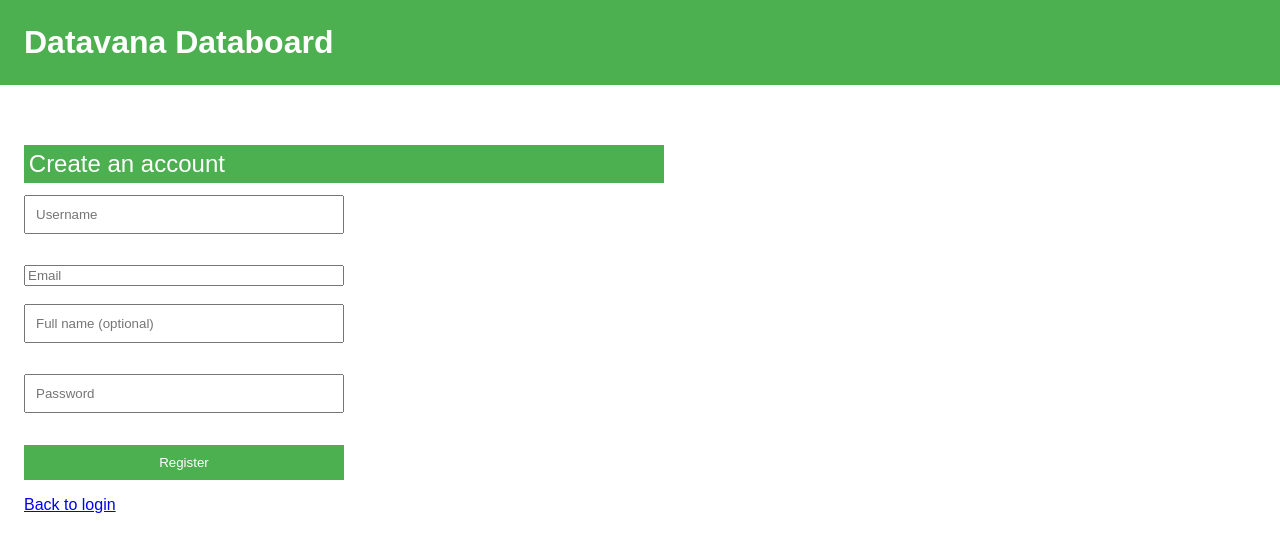
After one commit to datavana/databoard_server, a FastAPI app: template src/templates/register.html in a window 1280 px wide. The commit adds this page. Shown: the top 552 px of the page. Run offline with FastAPI, Linux system fonts and the light colour scheme; the template is opened without the code that fills it, so the values that code supplies are empty; parts of the project's set-up code (start-up, migrations or seed data) failed here and were passed over.

Commit message:
Draft user registration

```diff
--- a/src/app.py
+++ b/src/app.py
@@ -1,14 +1,16 @@
 from typing import Annotated, Dict, List, Optional, Tuple
 from collections import defaultdict, deque
+from email.message import EmailMessage
+from urllib.parse import urlencode
+import os
+import smtplib
 import time
-from fastapi import FastAPI, Depends, Request, HTTPException, Response, Query, Body
-from fastapi.middleware.cors import CORSMiddleware
+from fastapi import FastAPI, Depends, Request, HTTPException, Response, Query, Body, Form
 from fastapi.security import OAuth2PasswordBearer, OAuth2PasswordRequestForm
 from fastapi.templating import Jinja2Templates
 from fastapi.staticfiles import StaticFiles
 from fastapi.responses import HTMLResponse, RedirectResponse
 
-from pydantic import conint
 import json
 
 from .jobs import worker, payloads, results
@@ -133,12 +135,66 @@ async def enforce_user_rate_limit(
     headers = _enforce_bucket_limit(bucket, route_path, user.rateLimit)
     response.headers.update(headers)
 
+
+def _get_public_base_url(request: Request) -> str:
+    base_url = os.getenv("DATABOARD_PUBLIC_BASE_URL")
+    if base_url:
+        return base_url.rstrip("/")
+    return str(request.base_url).rstrip("/")
+
+
+def _build_verification_link(request: Request, token: str) -> str:
+    return f"{_get_public_base_url(request)}/verify-email?{urlencode({'token': token})}"
+
+
+def _send_verification_email(request: Request, user: users.User, token: str) -> bool:
+    recipient = user.email
+    if not recipient:
+        raise HTTPException(status_code=400, detail="An email address is required for registration")
+
+    verification_link = _build_verification_link(request, token)
+    subject = "Verify your Datavana Databoard account"
+    body = (
+        f"Hello {user.fullname or user.username},\n\n"
+        "please verify your Databoard account by opening the following link:\n\n"
+        f"{verification_link}\n\n"
+        "If you did not register for Databoard, you can ignore this message.\n"
+    )
+
+    smtp_host = os.getenv("DATABOARD_SMTP_HOST")
+    if not smtp_host:
+        print(f"[Datavana Databoard] Verification link for {user.username}: {verification_link}")
+        return False
+
+    smtp_port = int(os.getenv("DATABOARD_SMTP_PORT", "587"))
+    smtp_username = os.getenv("DATABOARD_SMTP_USERNAME")
+    smtp_password = os.getenv("DATABOARD_SMTP_PASSWORD")
+    smtp_from = os.getenv("DATABOARD_EMAIL_FROM", smtp_username or "no-reply@databoard.local")
+    use_tls = os.getenv("DATABOARD_SMTP_TLS", "1").lower() not in {"0", "false", "no"}
+
+    message = EmailMessage()
+    message["Subject"] = subject
+    message["From"] = smtp_from
+    message["To"] = recipient
+    message.set_content(body)
+
+    with smtplib.SMTP(smtp_host, smtp_port, timeout=10) as smtp:
+        if use_tls:
+            smtp.starttls()
+        if smtp_username is not None:
+            if smtp_password is not None:
+                smtp.login(smtp_username, smtp_password)
+        smtp.send_message(message)
+    return True
+
 # Custom Exception Handler for HTTPException
 @app.exception_handler(HTTPException)
 async def http_exception_handler(request: Request, exc: HTTPException):
     """Renders an HTML error page instead of JSON response for HTTP exceptions."""
 
     if request.url.path == "/login":
+        if exc.status_code == 403 and "verified" in str(exc.detail).lower():
+            return RedirectResponse(url="/login?success=2", status_code=303)
         return RedirectResponse(url="/login?success=0", status_code=303)
 
     return templates.TemplateResponse(
@@ -161,6 +217,84 @@ async def login(form_data: Annotated[OAuth2PasswordRequestForm, Depends()]):
     redirect_url = f"/login?success=1#access_token={access_token.access_token}"
     return RedirectResponse(url=redirect_url, status_code=303)
 
+
+@app.get("/register", response_class=HTMLResponse, include_in_schema=False)
+async def register_form(request: Request, success: str = Query("0"), message: str = Query("")):
+    """Serve the public self-registration form."""
+    return templates.TemplateResponse(
+        "register.html",
+        {"request": request, "success": success, "message": message, "title": "Databoard"}
+    )
+
+
+@app.post("/register", include_in_schema=False)
+async def register(
+    request: Request,
+    username: str = Form(...),
+    password: str = Form(...),
+    email: str = Form(...),
+    fullname: Optional[str] = Form(None)
+):
+    """Create a pending account and send a verification email."""
+    try:
+        user = accounts.addUser(
+            username=username,
+            password=password,
+            email=email,
+            fullname=fullname,
+            usertype="human",
+            tokenExpires=True,
+            emailVerified=False,
+            disabled=True,
+        )
+        if user.email is None:
+            raise HTTPException(status_code=400, detail="An email address is required for registration")
+        verification_token = accounts.createVerificationToken(user.username, user.email)
+        internal_user = accounts.getUser(user.username)
+        if not isinstance(internal_user, users.User):
+            internal_user = users.User(**accounts.accounts[user.username])
+        email_sent = _send_verification_email(request, internal_user, verification_token)
+    except HTTPException as exc:
+        if username in accounts.accounts and accounts.accounts[username].get("emailVerified") is False:
+            accounts.deleteUser(username)
+        return templates.TemplateResponse(
+            "register.html",
+            {
+                "request": request,
+                "title": "Datavana Databoard",
+                "success": "0",
+                "message": exc.detail,
+            },
+            status_code=exc.status_code,
+        )
+    except Exception:
+        if username in accounts.accounts and accounts.accounts[username].get("emailVerified") is False:
+            accounts.deleteUser(username)
+        raise HTTPException(status_code=502, detail="Could not send verification email")
+
+    if email_sent:
+        return RedirectResponse(url="/register?success=1", status_code=303)
+
+    return RedirectResponse(
+        url=f"/register?{urlencode({'success': '1', 'message': 'Verification link logged on the server because SMTP is not configured.'})}",
+        status_code=303,
+    )
+
+
+@app.get("/verify-email", response_class=HTMLResponse, include_in_schema=False)
+async def verify_email(request: Request, token: str = Query(...)):
+    """Verify a registration token and activate the account."""
+    try:
+        user = accounts.verifyEmailToken(token)
+        success = "1"
+        message = ""
+    except HTTPException as exc:
+        user = None
+        success = "0"
+        message = exc.detail
+    context: Dict[str, object] = {"request": request, "title": "Databoard", "success": success, "user": user, "message": message}
+    return templates.TemplateResponse("verify_email.html", context)
+
 @app.get("/", include_in_schema=False)
 async def homepage(request: Request):
     # try:
@@ -176,7 +310,7 @@ async def task_add(
         _rate_limit: Annotated[None, Depends(enforce_user_rate_limit)],
         request: Request,
         payload: payloads.TaskInput,
-        wait: conint(ge=0, le=10) = 0
+        wait: int = Query(0, ge=0, le=10)
 ):
     """
     Generate a task
@@ -273,7 +407,7 @@ async def task_get(
     user: Annotated[users.User, Depends(get_current_user)],
     _rate_limit: Annotated[None, Depends(enforce_user_rate_limit)],
     task_id: str,
-    wait: conint(ge=0, le=10) = 0
+    wait: int = Query(0, ge=0, le=10)
 ):
     """
     Get the task status and if finished the result
@@ -324,9 +458,12 @@ async def token(response: Response, form_data: Annotated[OAuth2PasswordRequestFo
     :return:
     """
     account = accounts.accounts.get(form_data.username, {})
+    rate_limit_config: Dict[str, Dict[str, int]] = {}
+    if isinstance(account, dict):
+        rate_limit_config = account.get("rateLimit", {}) if isinstance(account.get("rateLimit", {}), dict) else {}
     route_path = "/token"
     bucket = f"token:{form_data.username}:{route_path}"
-    headers = _enforce_bucket_limit(bucket, route_path, account.get("rateLimit", {}))
+    headers = _enforce_bucket_limit(bucket, route_path, rate_limit_config)
     response.headers.update(headers)
     return accounts.getAccessToken(form_data)
 
--- a/src/templates/login.html
+++ b/src/templates/login.html
@@ -7,6 +7,9 @@
         {% if success == "0" %}
             <p class="status">Not authorized</p>
         {% endif %}
+        {% if success == "2" %}
+            <p class="status">Please verify your email address before logging in.</p>
+        {% endif %}
 
         <input type="text" name="username" placeholder="Username" required />
         <br>
@@ -15,4 +18,6 @@
         <button type="submit">Login</button>
     </form>
 
+    <p><a href="/register">Create a new account</a></p>
+
 {% endblock %}
--- /dev/null
+++ b/src/templates/register.html
@@ -0,0 +1,28 @@
+{% extends "base.html" %}
+
+{% block content %}
+    {% if success == "1" %}
+        <p class="status">Registration successful. Please check your email for the verification link.</p>
+        {% if message %}
+            <p>{{ message }}</p>
+        {% endif %}
+    {% else %}
+        <h2>Create an account</h2>
+        {% if message %}
+            <p class="status">{{ message }}</p>
+        {% endif %}
+        <form action="/register" method="post">
+            <input type="text" name="username" placeholder="Username" required />
+            <br>
+            <input type="email" name="email" placeholder="Email" required />
+            <br>
+            <input type="text" name="fullname" placeholder="Full name (optional)" />
+            <br>
+            <input type="password" name="password" placeholder="Password" required />
+            <br>
+            <button type="submit">Register</button>
+        </form>
+    {% endif %}
+
+    <p><a href="/login">Back to login</a></p>
+{% endblock %}
```
Also changed, not shown: src/templates/verify_email.html (added, +17 -0 lines), src/users/users.py (+86 -16 lines).
